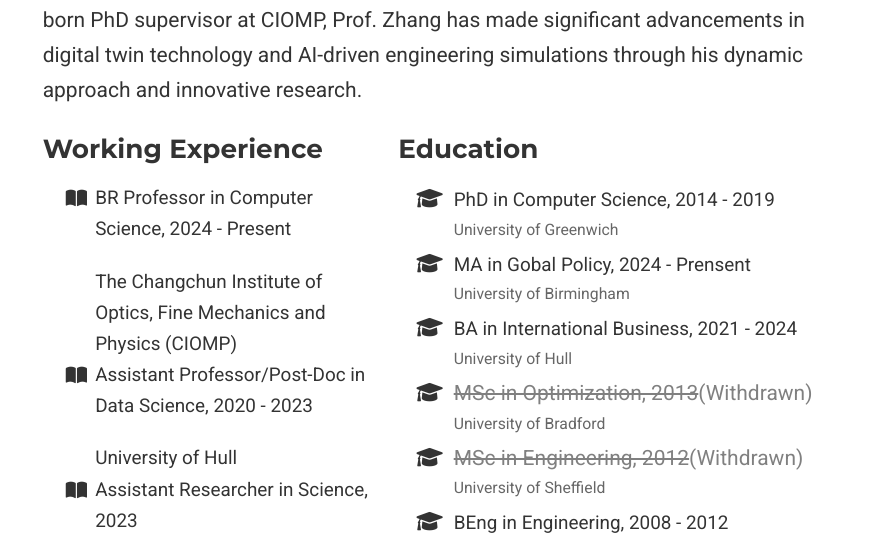
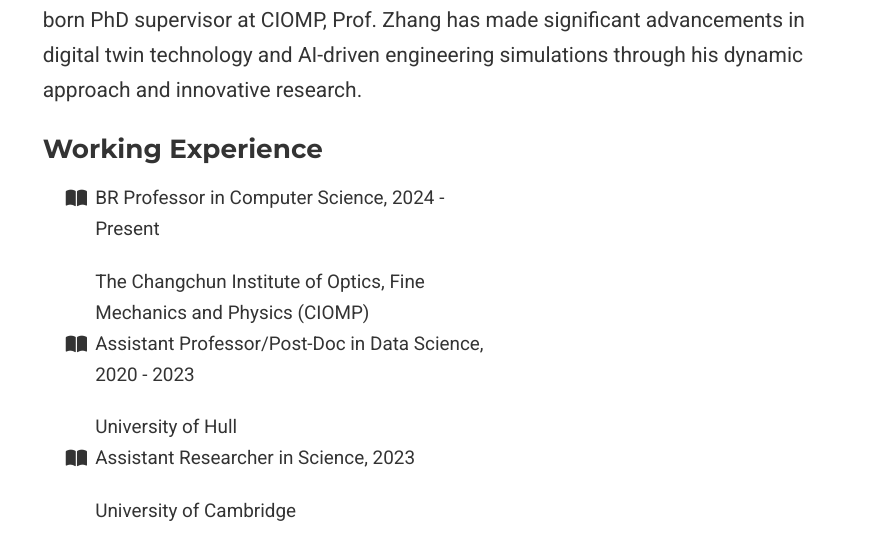
Before and after one commit to chizhizhang/chizhizhang.github.io, a plain HTML site: page index.html in a window 1280 px wide. Shown: the part 436-971 px from the top of the page, 399-1280 px from the left. Drawn offline with Linux system fonts and the light colour scheme; some packages are replaced by stand-ins of ours; a script that the page names is missing; a web font is replaced by a local one.

Commit message:
Update index.html

```diff
--- a/index.html
+++ b/index.html
@@ -221,7 +221,7 @@
               </p>
             </div>
             <div class="row">
-              <div class="col-md-5">
+              <div class="col-md-7">
                 <div class="section-subheading">Working Experience</div>
                 <ul class="ul-interests fa-ul mb-0">
                   <li><i class="fa-li fa-solid fa-book-open"></i>
```
